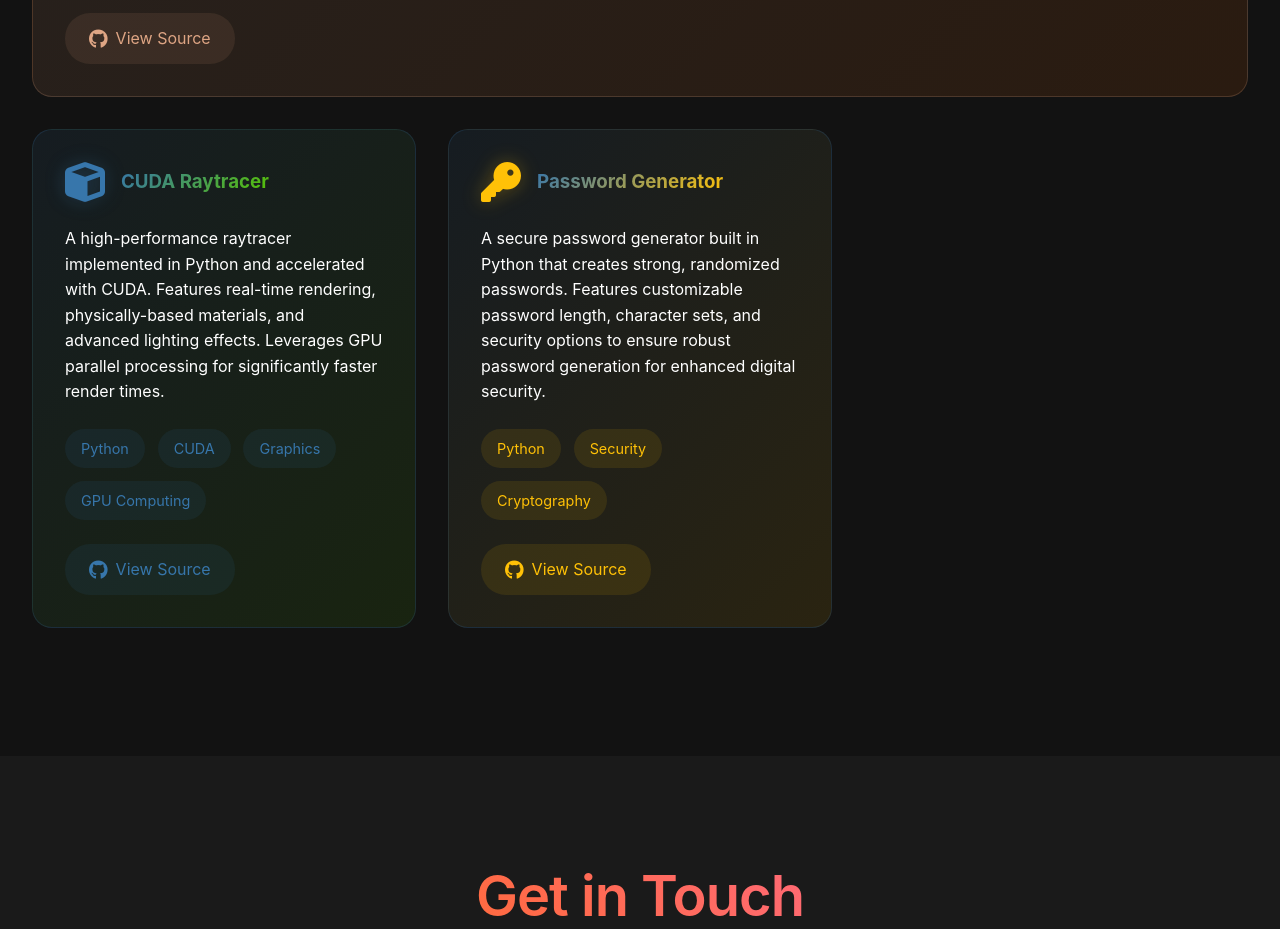
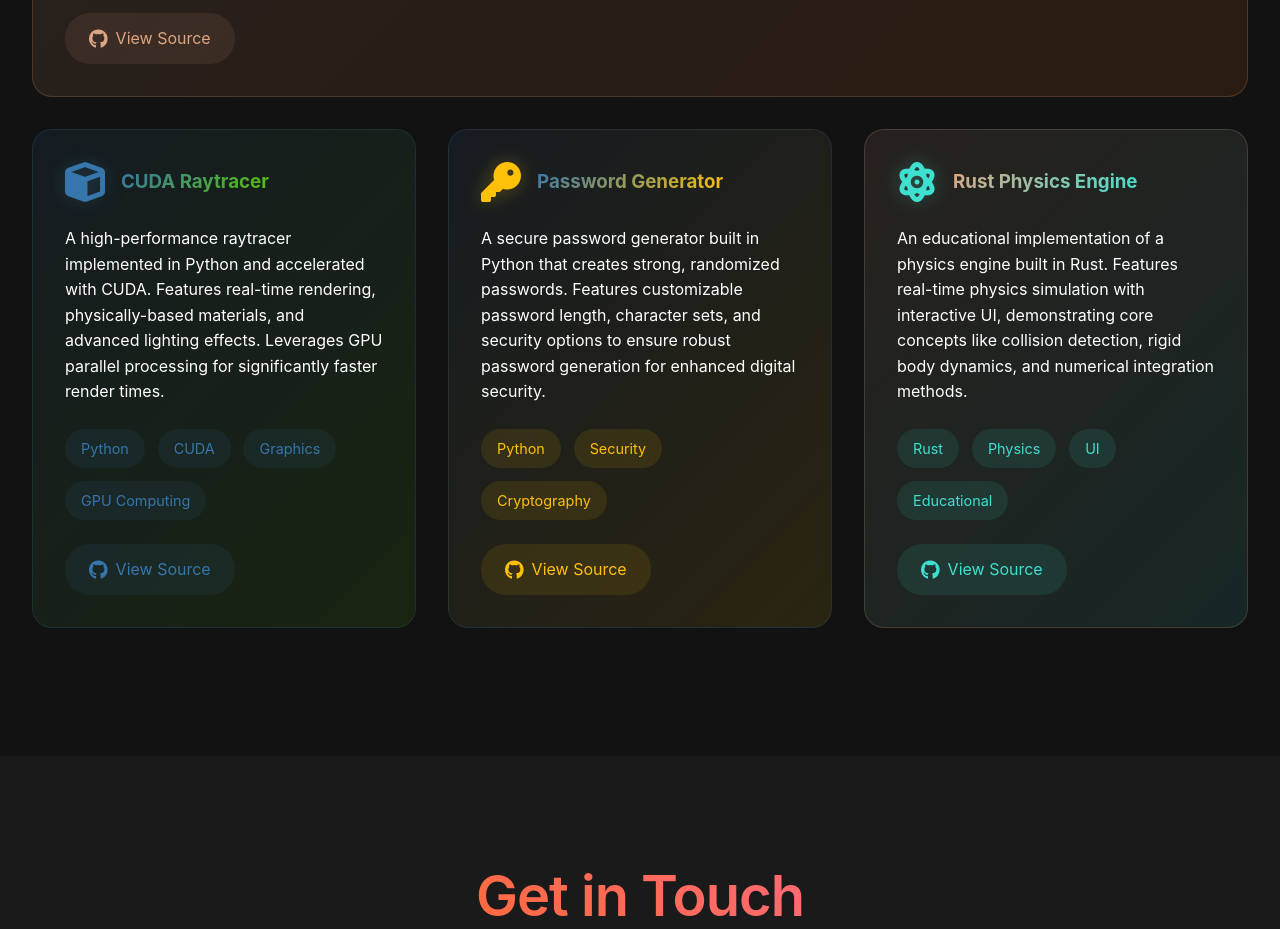
Before and after one commit to ThenerzZ/ThenerzZ.github.io, a plain HTML site: page index.html in a window 1280 px wide. Shown: the part 2320-3249 px from the top of the page. Drawn offline with Linux system fonts and the light colour scheme.

Commit message:
added new project

```diff
--- a/index.html
+++ b/index.html
@@ -125,6 +125,24 @@
                     </div>
                 </div>
             </div>
+            <div class="project-card">
+                <div class="project-content">
+                    <div class="project-header">
+                        <i class="fas fa-atom"></i>
+                        <h3>Rust Physics Engine</h3>
+                    </div>
+                    <p>An educational implementation of a physics engine built in Rust. Features real-time physics simulation with interactive UI, demonstrating core concepts like collision detection, rigid body dynamics, and numerical integration methods.</p>
+                    <div class="project-tech">
+                        <span>Rust</span>
+                        <span>Physics</span>
+                        <span>UI</span>
+                        <span>Educational</span>
+                    </div>
+                    <div class="project-links">
+                        <a href="https://github.com/ThenerzZ/physics-engine" class="project-link" target="_blank"><i class="fab fa-github"></i> View Source</a>
+                    </div>
+                </div>
+            </div>
         </div>
     </section>
 
--- a/styles.css
+++ b/styles.css
@@ -522,6 +522,72 @@ section h2 {
     color: #57C300;
 }
 
+/* Physics Engine Project Styles */
+.project-card:nth-child(4) {
+    background: linear-gradient(
+        135deg,
+        rgba(222, 165, 132, 0.1) 0%,
+        rgba(64, 224, 208, 0.1) 100%
+    );
+    border: 1px solid rgba(222, 165, 132, 0.2);
+}
+
+.project-card:nth-child(4) .project-header i {
+    color: #40E0D0; /* Turquoise for physics */
+    text-shadow: 0 0 20px rgba(64, 224, 208, 0.3);
+    animation: atomSpin 10s linear infinite;
+}
+
+@keyframes atomSpin {
+    from {
+        transform: rotate(0deg);
+    }
+    to {
+        transform: rotate(360deg);
+    }
+}
+
+.project-card:nth-child(4) .project-header h3 {
+    background: linear-gradient(135deg, #DEA584, #40E0D0);
+    -webkit-background-clip: text;
+    -webkit-text-fill-color: transparent;
+}
+
+.project-card:nth-child(4) .project-tech span {
+    background: rgba(64, 224, 208, 0.1);
+    color: #40E0D0;
+}
+
+.project-card:nth-child(4) .project-link {
+    background: rgba(64, 224, 208, 0.1);
+    color: #40E0D0;
+}
+
+.project-card:nth-child(4):hover {
+    background: linear-gradient(
+        135deg,
+        rgba(222, 165, 132, 0.15) 0%,
+        rgba(64, 224, 208, 0.15) 100%
+    );
+    border-color: rgba(64, 224, 208, 0.3);
+}
+
+.project-card:nth-child(4):hover .project-header i {
+    color: #40E0D0;
+    text-shadow: 0 0 30px rgba(64, 224, 208, 0.5);
+}
+
+.project-card:nth-child(4) .project-tech span:hover {
+    background: rgba(64, 224, 208, 0.2);
+    transform: translateY(-2px);
+}
+
+.project-card:nth-child(4) .project-link:hover {
+    background: rgba(64, 224, 208, 0.2);
+    color: #40E0D0;
+    transform: translateY(-2px);
+}
+
 /* Password Generator Project Styles */
 .project-card:nth-child(3) {
     background: linear-gradient(
```
